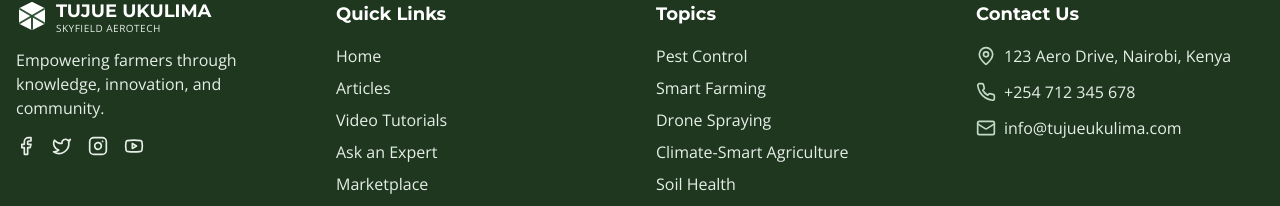
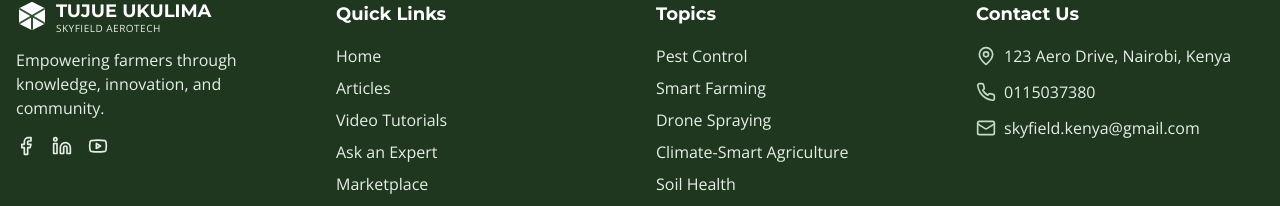
Before and after one commit to levynguti2003/tujue-ukulima-connect, a React (Vite) app: page /videos in a window 1280 px wide. Shown: the part 2309-2515 px from the top of the page. Built offline with nearby package versions, Linux system fonts and the light colour scheme.

Commit message:
Fix: Footer links and contact info
Update footer with new links and contact information.

```diff
--- a/src/components/layout/Footer.tsx
+++ b/src/components/layout/Footer.tsx
@@ -7,7 +7,8 @@ import {
   Youtube,
   Mail,
   Phone,
-  MapPin
+  MapPin,
+  Linkedin
 } from 'lucide-react';
 import Logo from '../ui/Logo';
 
@@ -25,16 +26,13 @@ const Footer = () => {
               Empowering farmers through knowledge, innovation, and community.
             </p>
             <div className="flex space-x-4">
-              <a href="https://facebook.com" className="text-tu-green-100 hover:text-white" aria-label="Facebook">
+              <a href="https://www.facebook.com/share/KDYp665orgNNEkGs/" target="_blank" rel="noopener noreferrer" className="text-tu-green-100 hover:text-white" aria-label="Facebook">
                 <Facebook className="h-5 w-5" />
               </a>
-              <a href="https://twitter.com" className="text-tu-green-100 hover:text-white" aria-label="Twitter">
-                <Twitter className="h-5 w-5" />
+              <a href="https://www.linkedin.com/company/skyfield-aerotech/" target="_blank" rel="noopener noreferrer" className="text-tu-green-100 hover:text-white" aria-label="LinkedIn">
+                <Linkedin className="h-5 w-5" />
               </a>
-              <a href="https://instagram.com" className="text-tu-green-100 hover:text-white" aria-label="Instagram">
-                <Instagram className="h-5 w-5" />
-              </a>
-              <a href="https://youtube.com" className="text-tu-green-100 hover:text-white" aria-label="YouTube">
+              <a href="https://www.youtube.com/@skyfieldaerotech?si=EyUlfKF0i47St2Yz" target="_blank" rel="noopener noreferrer" className="text-tu-green-100 hover:text-white" aria-label="YouTube">
                 <Youtube className="h-5 w-5" />
               </a>
             </div>
@@ -102,14 +100,14 @@ const Footer = () => {
               </li>
               <li className="flex items-center">
                 <Phone className="h-5 w-5 mr-2 text-tu-green-200" />
-                <a href="tel:+254712345678" className="text-tu-green-100 hover:text-white transition-colors">
-                  +254 712 345 678
+                <a href="tel:0115037380" className="text-tu-green-100 hover:text-white transition-colors">
+                  0115037380
                 </a>
               </li>
               <li className="flex items-center">
                 <Mail className="h-5 w-5 mr-2 text-tu-green-200" />
-                <a href="mailto:info@tujueukulima.com" className="text-tu-green-100 hover:text-white transition-colors">
-                  info@tujueukulima.com
+                <a href="mailto:skyfield.kenya@gmail.com" className="text-tu-green-100 hover:text-white transition-colors">
+                  skyfield.kenya@gmail.com
                 </a>
               </li>
             </ul>
```
